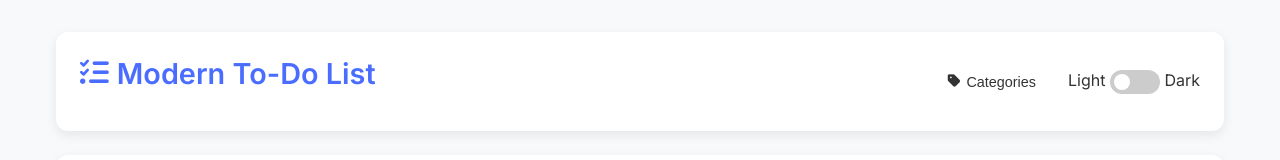
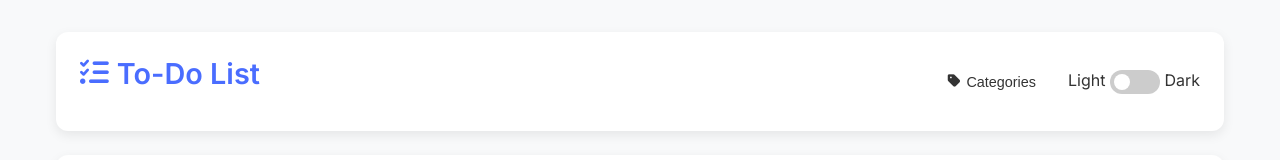
Before and after one commit to ThorajM/To-Do-List, a plain HTML site: page index.html in a window 1280 px wide. Shown: the top 160 px of the page. Drawn offline with Linux system fonts and the light colour scheme.

Commit message:
index.html

```diff
--- a/index.html
+++ b/index.html
@@ -12,7 +12,7 @@
   <div class="app-container">
     <header>
       <div class="header-content">
-        <h1><i class="fas fa-tasks"></i> Modern To-Do List</h1>
+        <h1><i class="fas fa-tasks"></i>To-Do List</h1>
         <div class="controls">
           <button class="btn" id="addCategoryBtn" title="Manage categories">
             <i class="fas fa-tag"></i> Categories
```
